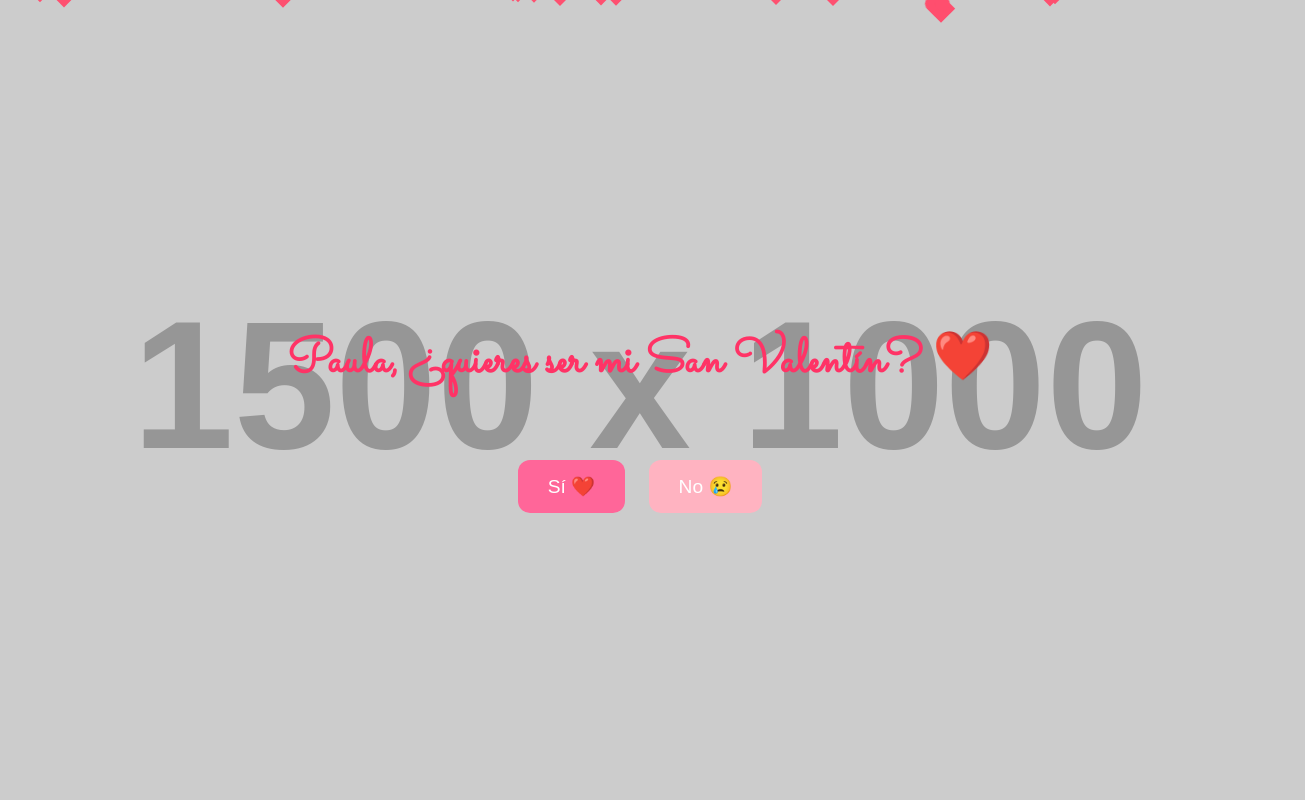
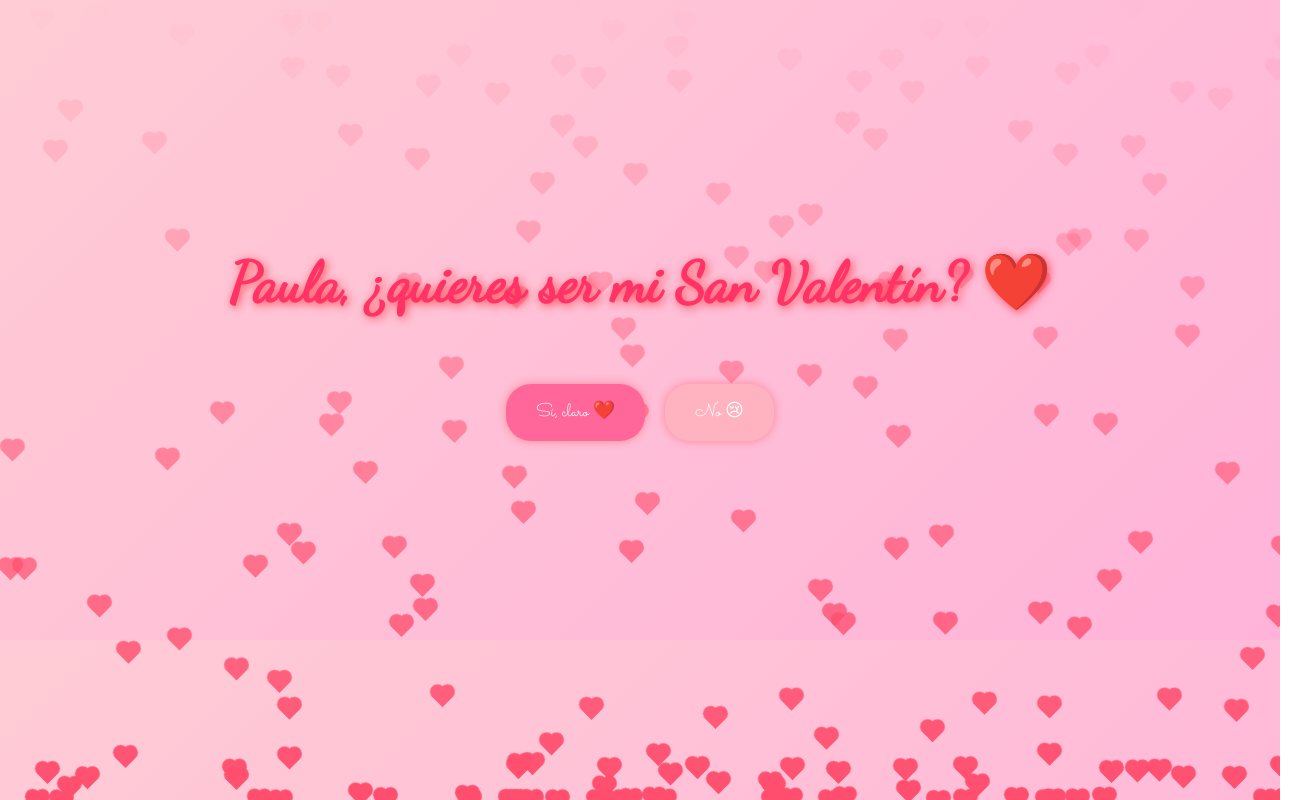
Before and after one commit to Asutarosu/propuesta-san-valentin, a plain HTML site: page index.html in a window 1280 px wide. Shown: the whole page, 1305 px wide, since content can reach past the window. Drawn offline with Linux system fonts and the light colour scheme; placeholder pictures from the web are drawn by us.

Commit message:
Actualizar index.html

```diff
--- a/index.html
+++ b/index.html
@@ -6,53 +6,61 @@
     <title>Para Mi Hermosa Paula ❤️</title>
     <style>
         @import url('https://fonts.googleapis.com/css2?family=Sacramento&display=swap');
+        @import url('https://fonts.googleapis.com/css2?family=Dancing+Script&display=swap');
 
         body {
+            font-family: 'Dancing Script', cursive;
+            background: linear-gradient(135deg, #ffccd5, #ffb3d9);
+            color: #ff3366;
+            text-align: center;
             margin: 0;
+            overflow: hidden;
             padding: 0;
-            font-family: 'Sacramento', cursive;
-            background-color: #ffccd5;
-            text-align: center;
-            overflow: hidden;
-            display: flex;
-            justify-content: center;
-            align-items: center;
-            height: 100vh;
-            background-image: url('https://via.placeholder.com/1500x1000.png'); /* Fondo opcional */
-            background-size: cover;
-            background-position: center;
         }
 
         h1 {
-            font-size: 3rem;
+            font-size: 3.5rem;
             color: #ff3366;
             margin-top: 50px;
+            text-shadow: 2px 2px 10px rgba(255, 0, 0, 0.6);
+            animation: fadeIn 2s ease-in-out;
+        }
+
+        @keyframes fadeIn {
+            0% {
+                opacity: 0;
+                transform: translateY(-20px);
+            }
+            100% {
+                opacity: 1;
+                transform: translateY(0);
+            }
         }
 
         .contenedor {
-            position: relative;
             display: flex;
             flex-direction: column;
             align-items: center;
             justify-content: center;
+            height: 80vh;
         }
 
         .corazones {
             position: absolute;
             width: 100%;
             height: 100%;
+            overflow: hidden;
             z-index: -1;
-            pointer-events: none;
         }
 
         .corazones span {
             position: absolute;
+            bottom: -10px;
             background-color: #ff4d6d;
-            width: 20px;
-            height: 20px;
+            width: 15px;
+            height: 15px;
             transform: rotate(-45deg);
-            animation: subir 4s linear infinite;
-            opacity: 0.7;
+            animation: subir 5s linear infinite;
         }
 
         .corazones span::before,
@@ -76,28 +84,37 @@
         }
 
         @keyframes subir {
-            0% { transform: translateY(0) rotate(-45deg); opacity: 1; }
-            100% { transform: translateY(-100vh) rotate(-45deg); opacity: 0; }
+            0% {
+                transform: translateY(0) rotate(-45deg);
+                opacity: 1;
+            }
+            100% {
+                transform: translateY(-100vh) rotate(-45deg);
+                opacity: 0;
+            }
         }
 
         .botones {
-            margin-top: 20px;
+            margin-top: 30px;
+            display: flex;
+            justify-content: center;
+            gap: 20px;
         }
 
         button {
-            font-size: 1.2rem;
+            font-size: 18px;
             padding: 15px 30px;
-            margin: 10px;
             border: none;
-            border-radius: 12px;
+            border-radius: 25px;
             cursor: pointer;
-            transition: transform 0.3s ease;
-            display: inline-block;
+            transition: transform 0.3s ease, background-color 0.3s ease;
+            font-family: 'Sacramento', cursive;
         }
 
         .si {
             background-color: #ff6699;
             color: white;
+            box-shadow: 0 0 10px rgba(255, 0, 0, 0.3);
         }
 
         .si:hover {
@@ -108,13 +125,20 @@
         .no {
             background-color: #ffb3c1;
             color: white;
+            box-shadow: 0 0 10px rgba(255, 0, 0, 0.3);
+        }
+
+        .no:hover {
+            background-color: #ff99a6;
+            transform: scale(1.1);
         }
 
         .mensaje-final {
             display: none;
-            font-size: 1.5rem;
+            font-size: 2rem;
             color: #ff3366;
-            animation: confeti 0.5s infinite;
+            margin-top: 20px;
+            animation: confeti 1s infinite;
         }
 
         @keyframes confeti {
@@ -123,40 +147,20 @@
             100% { transform: scale(1); }
         }
 
-        /* Responsividad para dispositivos pequeños */
-        @media screen and (max-width: 768px) {
-            h1 {
-                font-size: 2rem;
-            }
-
-            button {
-                font-size: 1rem;
-                padding: 12px 25px;
-            }
-        }
-
-        /* Para dispositivos muy pequeños */
-        @media screen and (max-width: 480px) {
-            h1 {
-                font-size: 1.8rem;
-            }
-
-            button {
-                font-size: 0.9rem;
-                padding: 10px 20px;
-            }
+        /* Fondo animado */
+        .corazones span {
+            animation: subir 7s ease-in-out infinite;
         }
 
     </style>
 </head>
 <body>
-
     <div class="corazones"></div>
 
     <div class="contenedor">
         <h1>Paula, ¿quieres ser mi San Valentín? ❤️</h1>
         <div class="botones">
-            <button class="si" onclick="respuestaSi()">Sí ❤️</button>
+            <button class="si" onclick="respuestaSi()">Sí, claro ❤️</button>
             <button class="no" onmouseover="moverBoton(this)">No 😢</button>
         </div>
         <p class="mensaje-final" id="mensaje">¡Sabía que dirías que sí! Te amo, mi hermosa niña ❤️</p>
@@ -185,7 +189,6 @@
                 setTimeout(() => corazon.remove(), 5000);
             }
         }
-
         setInterval(crearCorazones, 500);
     </script>
 </body>
```
